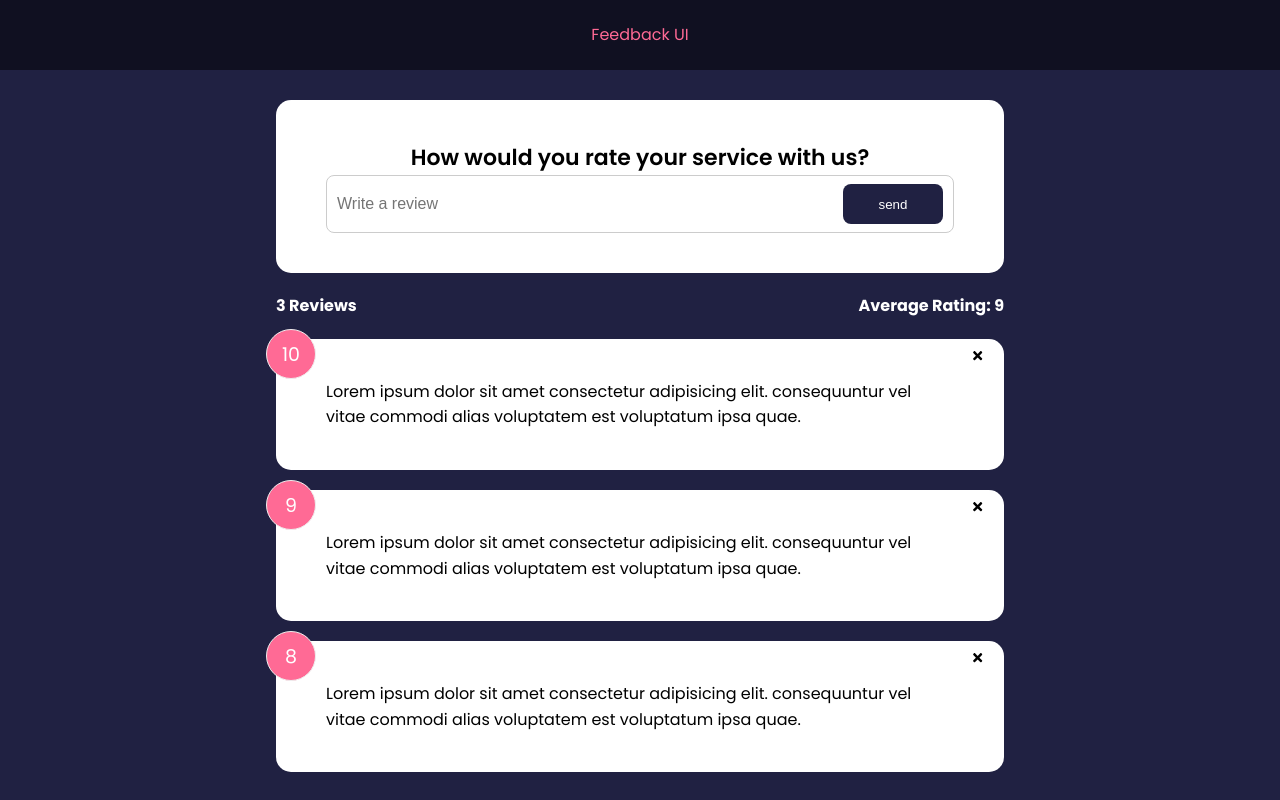
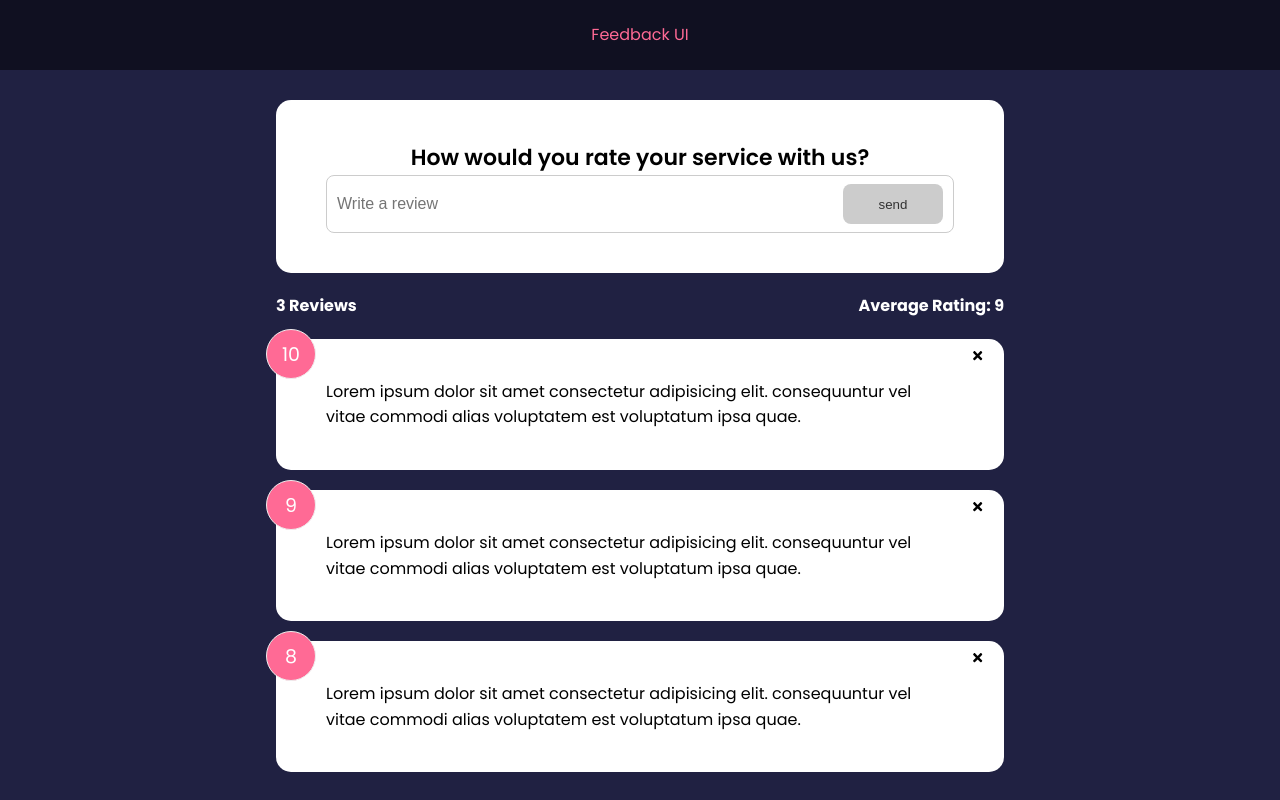
Before and after one commit to amirmohamad-mohamadi/feedback-app, a React (Create React App) app: page / in a window 1280 px wide. Built offline with nearby package versions, Linux system fonts and the light colour scheme; the HTML template or start-up script is replaced by a standard one.

Commit message:
feedbackForm validation

```diff
--- a/src/components/FeedbackForm.jsx
+++ b/src/components/FeedbackForm.jsx
@@ -5,8 +5,20 @@ import Button from "./shared/Button";
 
 const FeedbackForm = () => {
   const [text, setText] = useState("");
+  const [btnDisabled, setBtnDisabled] = useState(true);
+  const [message, setMessage] = useState("");
 
   const handleTextChange = (e) => {
+    if (text === "") {
+      setBtnDisabled(true);
+      setMessage(null);
+    } else if (text !== "" && text.trim().length <= 10) {
+      setBtnDisabled(true);
+      setMessage("طول جمله باید بیشتر از ده کاراکتر باشد");
+    } else {
+      setMessage(null);
+      setBtnDisabled(false);
+    }
     setText(e.target.value);
   };
 
@@ -20,8 +32,11 @@ const FeedbackForm = () => {
           placeholder="Write a review"
           value={text}
         />
-        <Button type="submit">send</Button>
+        <Button type="submit" isDiabled={btnDisabled}>
+          send
+        </Button>
       </div>
+      {message && <div className="message">{message}</div>}
     </Card>
   );
 };
```
